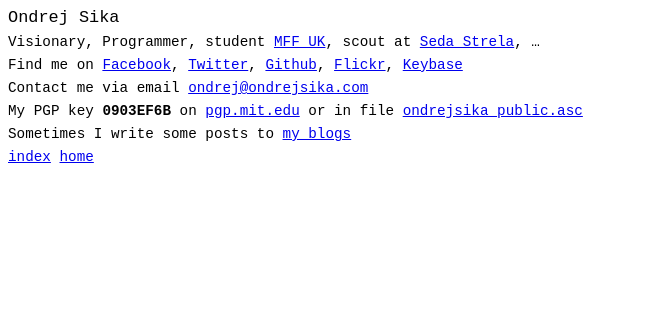
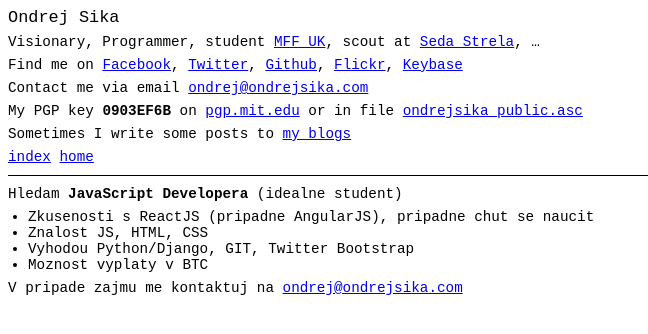
Before and after one commit to ondrejsika/ondrejsika.com, a Jekyll site: the page built from index.md, in a window 1280 px wide. Shown: the top 334 px of the page, without its empty margins (0-648 px from the left). Built offline with Jekyll 4.4.1, drawn with Linux system fonts in a browser that asks for light colours; Markdown is read by kramdown in place of the engine named in the settings; comment, search, counter and statistics services are not loaded.

Commit message:
add JS job ad

```diff
--- a/index.md
+++ b/index.md
@@ -14,3 +14,14 @@
 Sometimes I write some posts to [my blogs](/my-blogs.html)
 
 [index](/site-index.html) [home](/)
+
+---
+
+Hledam __JavaScript Developera__ (idealne student)
+
+- Zkusenosti s ReactJS (pripadne AngularJS), pripadne chut se naucit
+- Znalost JS, HTML, CSS
+- Vyhodou Python/Django, GIT, Twitter Bootstrap
+- Moznost vyplaty v BTC
+
+V pripade zajmu me kontaktuj na <ondrej@ondrejsika.com>
```
